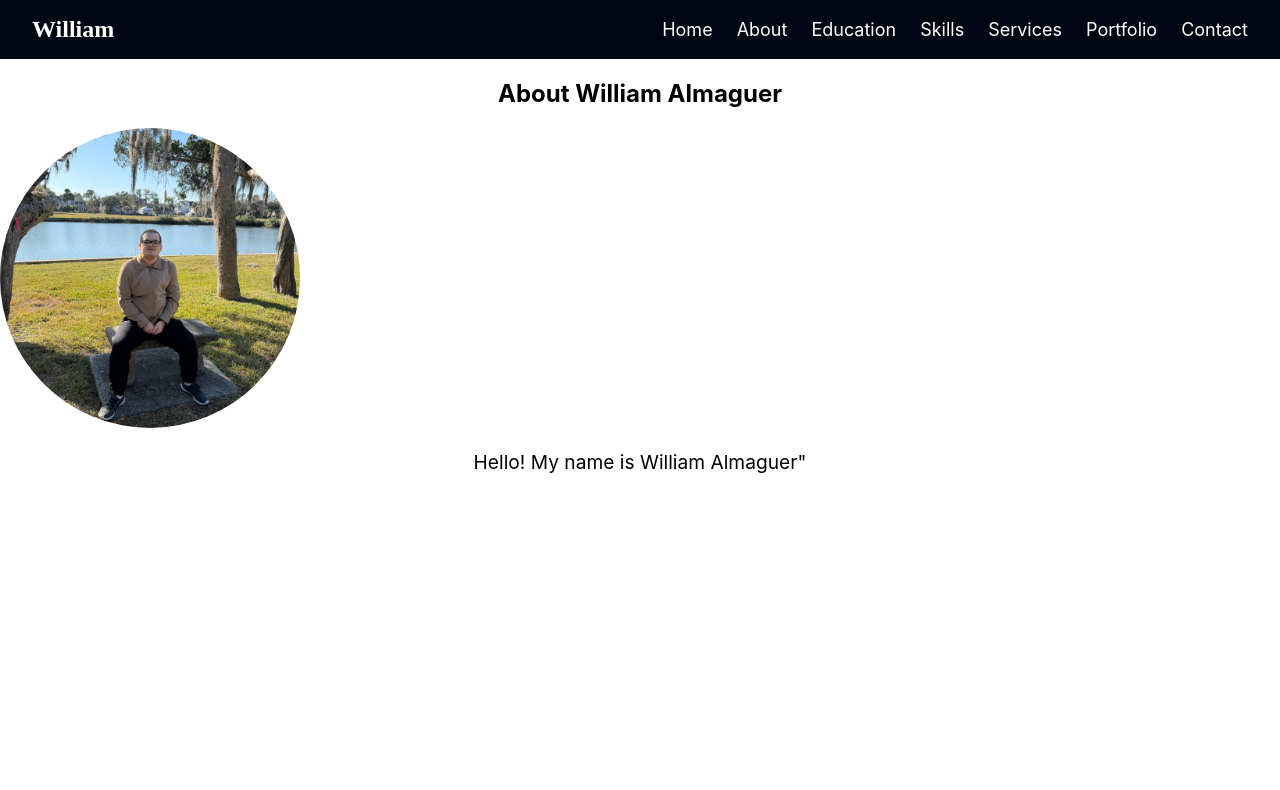
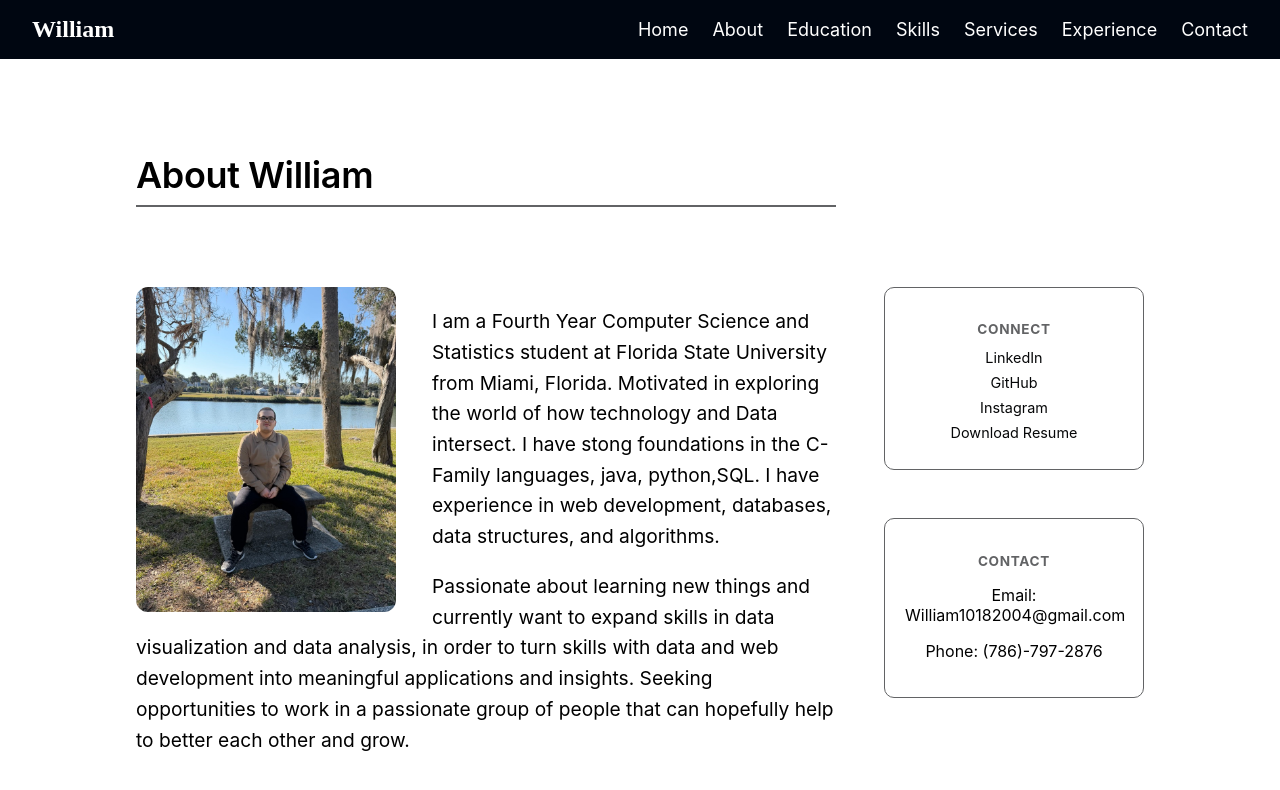
Before and after one commit to William102004/homepage, a React (Create React App) app: page /about in a window 1280 px wide. Shown: the top 790 px of the page. Built offline with nearby package versions, Linux system fonts and the light colour scheme.

Commit message:
worked on about page

```diff
--- a/src/App.tsx
+++ b/src/App.tsx
@@ -23,7 +23,7 @@ function App() {
                 <li><Link to="/education">Education</Link></li>
                 <li><Link to="/skills">Skills</Link></li>
                 <li><Link to="/services">Services</Link></li>
-                <li><Link to="/portfolio">Portfolio</Link></li>
+                <li><Link to="/Experience">Experience</Link></li>
                 <li><Link to="/contact">Contact</Link></li>
               </ul>
             </div>
@@ -35,7 +35,7 @@ function App() {
           <Route path="/education" element={<Education />} />
           <Route path="/skills" element={<Skills />} />
           <Route path="/services" element={<Services />} />
-          <Route path="/portfolio" element={<Portfolio />} />
+          <Route path="/Experience" element={<Portfolio />} />
           <Route path="/contact" element={<Contact />} />
         </Routes>
       </div>
--- a/src/css/About.css
+++ b/src/css/About.css
@@ -1,29 +1,90 @@
 .About{
+    max-width: 100%;
+    margin: 0 auto;
+    padding: 4rem 2rem;
+}
+.About-Layout{
+    display: grid;
+    grid-template-columns: 700px 260px;
+    gap: 3rem;
+    align-items: start;
+    justify-content: center;
+}
 
+.About-header{
+    width: fit-content;
+    margin: 0 auto;
+}
+.About-aside{
+    display: flex;
+    flex-direction: column;
+    gap: 1.5rem;
+    width: 260px;
+    justify-self: center;
 }
 
 .About-title{
-
+    grid-column: 1 / -1;
+    max-width: 700px;
+    font-size: 2.25rem;
+    font-weight: 600;
+    letter-spacing: -0.01em;
+     margin-bottom: 2rem;
+     text-align: left;
+     border-bottom: 2px solid #626365;
+     padding-bottom: 0.5rem;
 }
 
 .About-content{
+    justify-self: center;
+    width: 700px;
+    overflow: auto;
+}
+.About-pic img{
+    float: left;
+    width: 260px;
+    aspect-ratio: 4/5;
+    object-fit: cover;
+    border-radius: 12px;
+    margin: 0 2.25rem 1rem 0;
+    shape-outside: margin-box;
+}
+.About-text p{
     font-size: 1.2rem;
     line-height: 1.6;
-    margin-bottom: 20px;
+    margin-bottom: 1rem;
+    text-align: left;
+}
+.sidecard{
+    border: 1px solid #626365;
+    border-radius: 10px;
+    padding: 1.25rem;
+    margin-bottom: 1.5rem;
 }
 
-.About-pic{
-
+.sidecard h3{
+    font-size: 0.85rem;
+    text-transform: uppercase;
+    letter-spacing: 0.05em;
+    color: #626365;
+    margin-bottom: 0.75rem;
 }
 
-.About-pic img{
+.sidecard a{
     display: block;
-    width: 300px;
-    height: 300px;
-    object-fit: cover;
-    border-radius: 50%;
+    font-size: 0.9rem;
+    color: #060708;
+    text-decoration: none;
+    margin-bottom: 0.5rem;
 }
 
-.About-text{
+.sidecard a:hover{
+    text-decoration: underline;
+}
 
+@media (max-width: 900px)
+{
+    .About-Layout{
+        grid-template-columns: 1fr;
+    }
 }
--- a/src/pages/About.tsx
+++ b/src/pages/About.tsx
@@ -1,19 +1,39 @@
 import React from 'react';
 import '../css/About.css';
 import AboutPhoto from '../textures/about-pic.png';
+import resume from '../textures/William-Almaguer.pdf';
 function About() {
   return (
     <section className="About">
-      <h1 className="About-title">About William Almaguer</h1>
+      <div className="About-Layout">
+      <h1 className="About-title">About William</h1>
       <div className="About-content">
         <div className="About-pic">
           <img src={AboutPhoto} alt="Profile Picture" className='Profile-Pic' />
         </div>
         <div className="About-text">
           <p>
-            Hello! My name is William Almaguer"
+            I am a Fourth Year Computer Science and Statistics student at Florida State University from Miami, Florida. Motivated in exploring the world of how technology and Data intersect. I have stong foundations in the C-Family languages, java, python,SQL. I have experience in web development, databases, data structures, and algorithms.
           </p>
+          <p>
+              Passionate about learning new things and currently want to expand skills in data visualization and data analysis, in order to turn skills with data and web development into meaningful applications and insights. Seeking opportunities to work in a passionate group of people that can hopefully help to better each other and grow.
+          </p>
+      </div>
+      </div>
+      <aside className="About-aside">
+        <div className="sidecard">
+          <h3>Connect</h3>
+          <a href="https://www.linkedin.com/in/william-almaguer/" target="_blank" rel="noopener noreferrer">LinkedIn</a>
+          <a href="https://github.com/William10182004" target="_blank" rel="noopener noreferrer">GitHub</a>
+          <a href="https://www.instagram.com/william.almaguer1/" target="_blank" rel="noopener noreferrer">Instagram</a>
+          <a href={resume} target="_blank" rel="noopener noreferrer">Download Resume</a>
         </div>
+        <div className="sidecard">
+          <h3>Contact</h3>
+          <p>Email: William10182004@gmail.com</p>
+          <p>Phone: (786)-797-2876</p>
+        </div>
+      </aside>
       </div>
     </section>
   );
```
